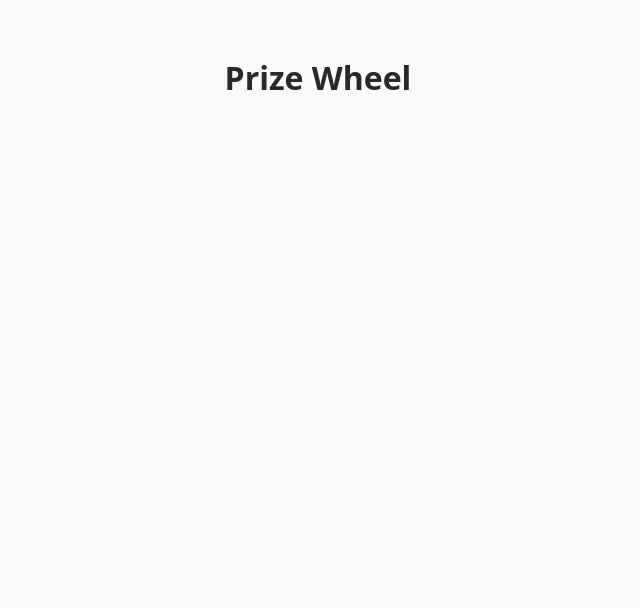
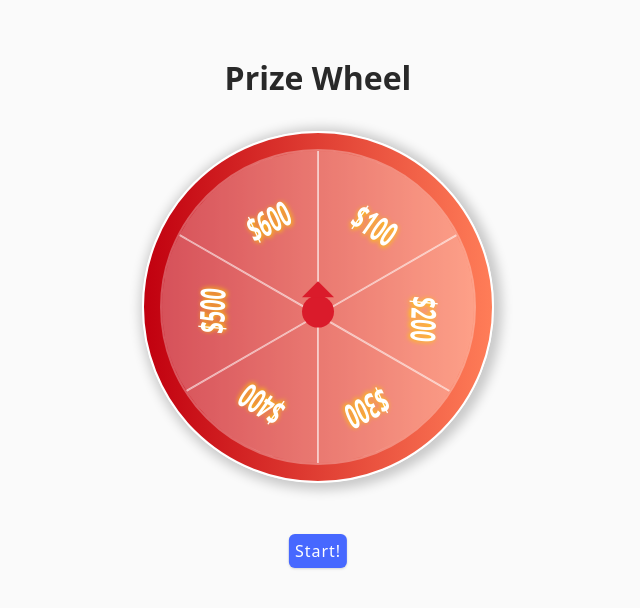
Before and after one commit to L-Qichen/React-mini-projects, a React (Vite) app in the folder prize-wheel/: page / in a window 1280 px wide. Shown: the top 608 px of the page, without its empty margins (322-962 px from the left). Built offline with nearby package versions, Linux system fonts and the light colour scheme.

Commit message:
prize-wheel done

```diff
--- a/prize-wheel/src/App.css
+++ b/prize-wheel/src/App.css
@@ -0,0 +1,122 @@
+.out-circle{
+  width: 22rem;
+  height: 22rem;
+  margin: 2rem auto;
+  border: 2px solid #ffffff;
+  border-radius: 50%;
+  padding: 1rem;
+  background: linear-gradient(270deg, rgba(255,125,88,1) 0%, rgba(193,0,15,1) 100%);
+  box-shadow: 3px 2px 12px 5px rgba(0, 0, 0, 0.2);
+}
+.in-circle{
+  width: 100%;
+  height: 100%;
+  border: 2px solid #ffffff50;
+  border-radius: 50%;
+  position: relative;
+  overflow: hidden;
+}
+.first-container,
+.second-container,
+.third-container,
+.fourth-container,
+.fifth-container,
+.sixth-container{
+  width: 20rem;
+  height: 20rem;
+  background: rgba(255, 255, 255, 0.3);
+  position:absolute;
+  left: 50%;
+  top: -50%;
+  transform-origin: bottom left;
+  transform: skewY(-30deg);
+  border: 1px solid #ffffffa1;
+}
+.second-container{
+  rotate: 60deg;
+}
+.third-container{
+  rotate: 120deg;
+}
+.fourth-container{
+  rotate: 180deg;
+}
+.fifth-container{
+  rotate: 240deg;
+}
+.sixth-container{
+  rotate: -60deg;
+}
+.content-1,
+.content-2,
+.content-3,
+.content-4,
+.content-5,
+.content-6{
+  width: 7rem;
+  height: 7rem;
+  position: absolute;
+  left: 0;
+  bottom: 0;
+  transform: rotate(50deg);
+  display: flex;
+  justify-content: center;
+  align-items: center;
+  color: #ffffff;
+  font-size: 26px;
+  font-weight: 900;
+}
+
+.content-1 > div,
+.content-2 > div,
+.content-3 > div,
+.content-4 > div,
+.content-5 > div,
+.content-6 > div{
+  text-shadow: #fc0 1px 1px 5px;
+}
+
+.pointer-body{
+  width: 2rem;
+  height: 2rem;
+  background: rgb(218, 27, 43);
+  position: absolute;
+  top: 50%;
+  left: 50%;
+  border-radius: 50%;
+  transform: translateX(-50%) translateY(80%);
+}
+.pointer-head{
+  border-top: 1rem solid transparent;
+  border-left: 1rem solid transparent;
+  border-bottom: 1rem solid rgb(218, 27, 43);
+  border-right: 1rem solid transparent;
+  position: absolute;
+  top: 50%;
+  left: 50%;
+  transform: translateX(-50%) translateY(-15%);
+}
+.btn{
+  position: absolute;
+  bottom: -20%;
+  left: 50%;
+  transform: translateX(-50%);
+  cursor: pointer;
+  color: #fff;
+  background: #4768ff;
+  border: transparent;
+  border-radius: 6px;
+  letter-spacing: 1px;
+  padding: 6px;
+  font-size: 16px;
+  margin-top: 16px;
+  box-shadow:  0 1px 3px 0 rgba(0, 0, 0, 0.1),
+  0 1px 2px 0 rgba(0, 0, 0, 0.06);
+  transition: 0.3s ease-in-out all;
+  text-transform: capitalize;
+}
+.btn:hover{
+  background: #0029de;
+  box-shadow: 0 10px 15px -3px rgba(0, 0, 0, 0.1),
+  0 4px 6px -2px rgba(0, 0, 0, 0.05);;
+}
--- a/prize-wheel/src/App.jsx
+++ b/prize-wheel/src/App.jsx
@@ -2,11 +2,78 @@ import { useState } from 'react'
 import './App.css'
 
 function App() {
+  const [isStopped, setIsStopped] = useState(true);
+
+  const handleOnClick = () => {
+    if (isStopped) {
+      const randomRounds = Math.floor(Math.random() * 6);
+      const randomDeg = Math.floor(Math.random() * (25 - 5) + 5);
+      const finalDeg = randomRounds * 360 + randomDeg;
+      const wheel = document.getElementById("wheel");
+      wheel.style.transform = `rotate(${finalDeg}deg)`;
+      wheel.style.transition = "transform 3s cubic-bezier(.2,.93,.43,1)";
+      setIsStopped(false);
+
+      setTimeout(() => {
+        wheel.style.transform = "rotate(0deg)";
+        wheel.style.transition = "none";
+        setIsStopped(true);
+      }, 5000);
+    } else {
+      return;
+    }
+  }
 
   return (
     <>
       <div className='container'>
         <h1>Prize Wheel</h1>
+        <div className='out-circle' id='wheel'>
+          <div className='in-circle'>
+
+            <div className='first-container'>
+              <div className='content-1'>
+                <div>$100</div>
+              </div>
+            </div>
+            <div className='second-container'>
+              <div className='content-2'>
+                <div>$200</div>
+              </div>
+            </div>
+            <div className='third-container'>
+              <div className='content-3'>
+                <div>$300</div>
+              </div>
+            </div>
+            <div className='fourth-container'>
+              <div className='content-4'>
+                <div>$400</div>
+              </div>
+            </div>
+            <div className='fifth-container'>
+              <div className='content-5'>
+                <div>$500</div>
+              </div>
+            </div>
+            <div className='sixth-container'>
+              <div className='content-6'>
+                <div>$600</div>
+              </div>
+            </div>
+
+
+          </div>
+        </div>
+
+        <div className='pointer-body'></div>
+        <div className='pointer-head'></div>
+        <button type='button'
+          className='btn'
+          onClick={handleOnClick}
+        >
+          Start!
+        </button>
       </div>
     </>
   )
--- a/prize-wheel/src/index.css
+++ b/prize-wheel/src/index.css
@@ -18,6 +18,7 @@ body{
   width: 45vw;
   min-width: 450px;
   margin: 3.5rem auto;
+  position: relative;
 }
 h1{
   margin: 1rem auto;
```
Also changed, not shown: 1 other file (tests, documents, lock files or other folders).
